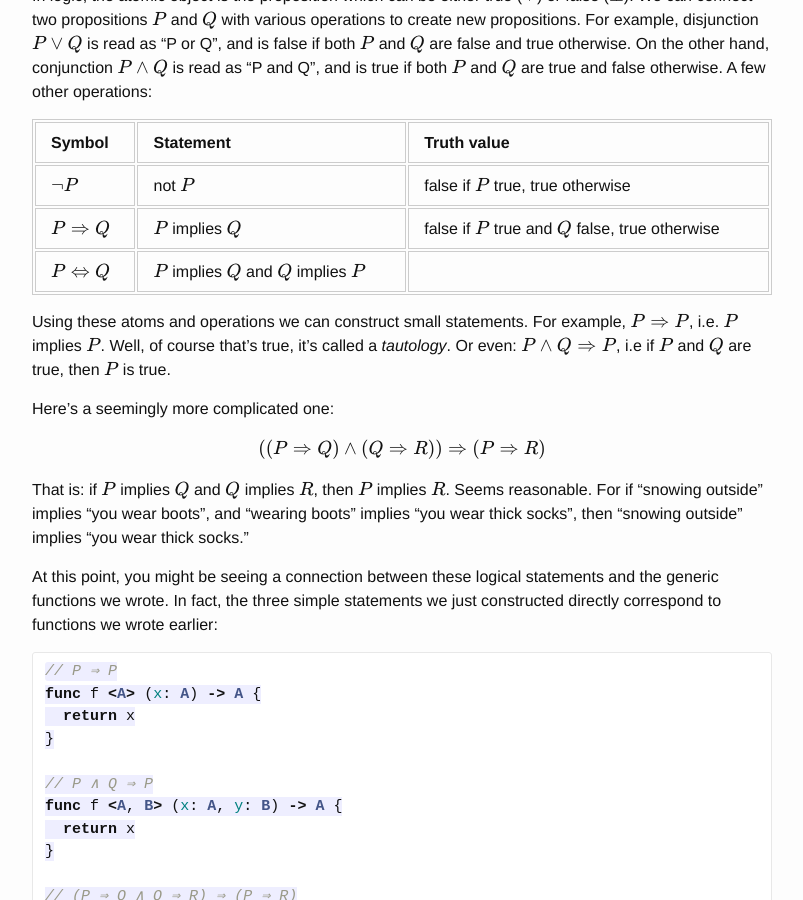
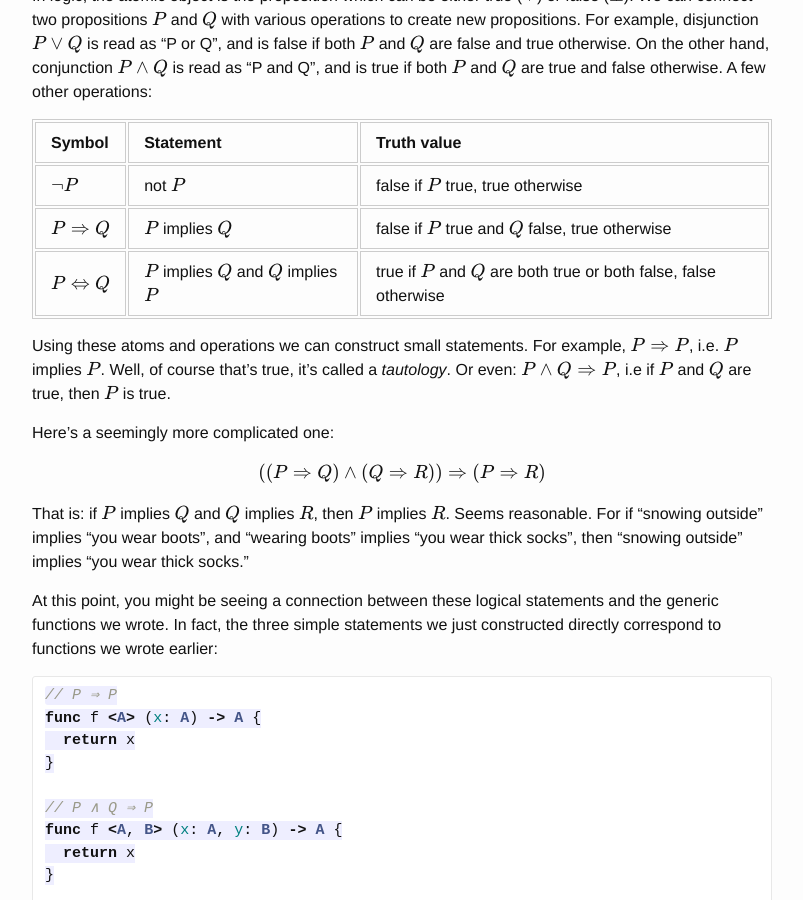
Before and after one commit to mbrandonw/mbrandonw.github.io, a Jekyll site: the page built from _posts/2015-01-06-proof-in-functions.markdown, in a window 1280 px wide and 900 px high, scrolled down 4389 px. Shown: the whole window, without its empty margins (238-1041 px from the left). Built offline with Jekyll 4.4.1, drawn with Linux system fonts in a browser that asks for light colours; Markdown is read by kramdown in place of the engine named in the settings; formulas are drawn with MathJax 3.

Commit message:
Added truth value for equivalence.

```diff
--- a/_posts/2015-01-06-proof-in-functions.markdown
+++ b/_posts/2015-01-06-proof-in-functions.markdown
@@ -181,7 +181,7 @@ In logic, the atomic object is the proposition which can be either true (\\(\top
 |---------------------------|:----------------------------------------------------|:--------------------------------------------------------|
 | \\(\lnot{P}\\)            | not \\(P\\)                                         | false if \\(P\\) true, true otherwise                   |
 | \\(P \Rightarrow Q\\)     | \\(P\\) implies \\(Q\\)                             | false if \\(P\\) true and \\(Q\\) false, true otherwise |
-| \\(P \Leftrightarrow Q\\) | \\(P\\) implies \\(Q\\) and \\(Q\\) implies \\(P\\) |                                                         |
+| \\(P \Leftrightarrow Q\\) | \\(P\\) implies \\(Q\\) and \\(Q\\) implies \\(P\\) | true if \\(P\\) and \\(Q\\) are both true or both false, false otherwise |
 
 Using these atoms and operations we can construct small statements. For example, \\(P \Rightarrow P\\), i.e. \\(P\\) implies \\(P\\). Well, of course that’s true, it’s called a *tautology*. Or even: \\(P \land Q \Rightarrow P\\), i.e if \\(P\\) and \\(Q\\) are true, then \\(P\\) is true.
 
```
